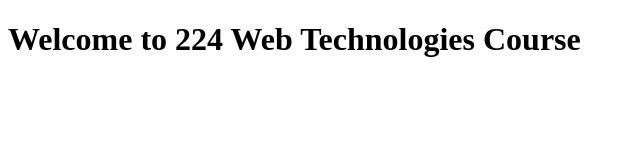
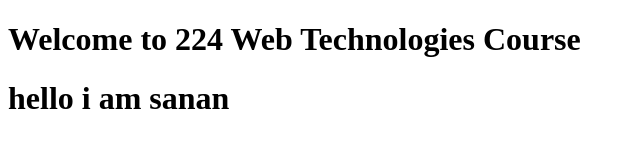
Before and after one commit to sanankx/24PWBCS1138-WT-Fall-25, a plain HTML site: page Lab-01/index.html in a window 1280 px wide. Shown: the whole page, without its empty margins (0-640 px from the left). Drawn offline with Linux system fonts and the light colour scheme.

Commit message:
updated experiment

```diff
--- a/Lab-01/index.html
+++ b/Lab-01/index.html
@@ -8,6 +8,7 @@
 <body>
 
     <h1>Welcome to 224 Web Technologies Course</h1>
+    <h1>hello i am sanan</h1>
 
     <!-- <p>this is my first page of html comment</p> -->
 </body>
```
